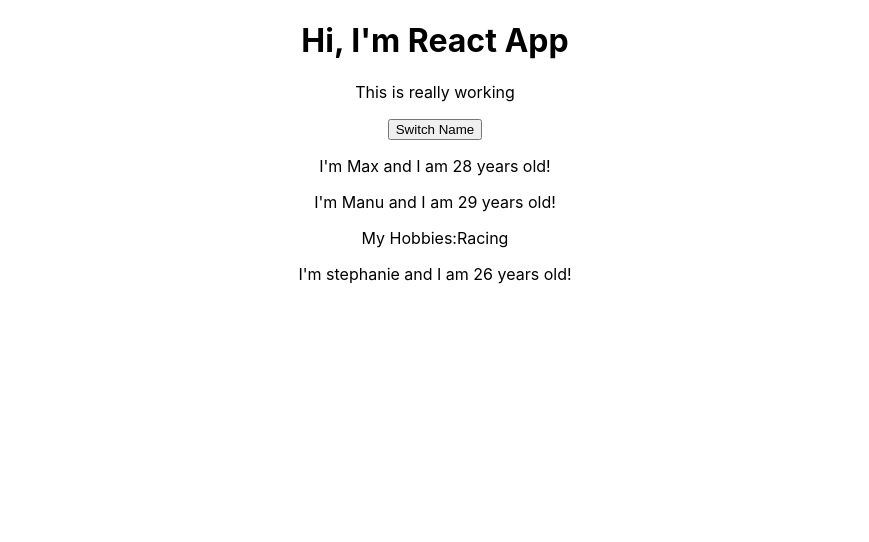
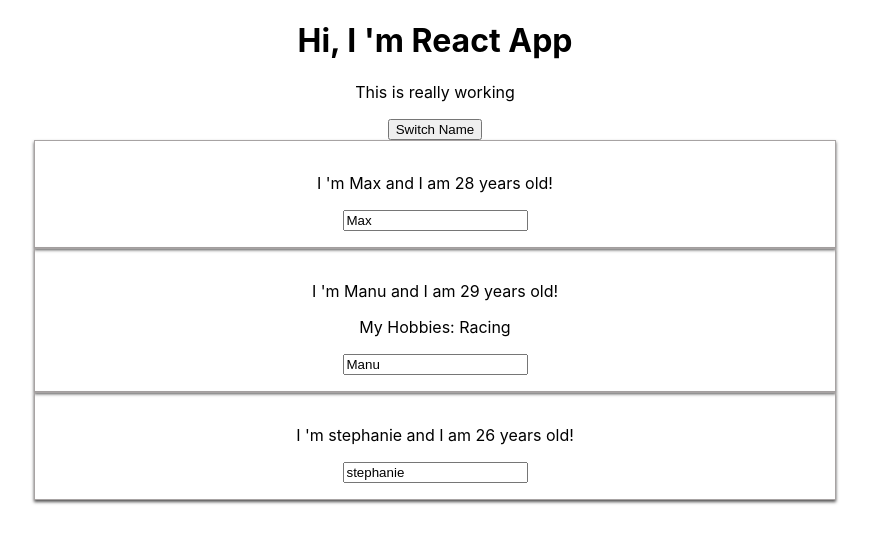
Before and after one commit to TanishkSonani/burger-builder, a React (Create React App) app: page / in a window 1280 px wide. Shown: the top 542 px of the page, without its empty margins (205-1074 px from the left). Built offline with nearby package versions, Linux system fonts and the light colour scheme.

Commit message:
added person.css

```diff
--- a/src/App.js
+++ b/src/App.js
@@ -1,56 +1,65 @@
-import React, { useState } from 'react';
-import './App.css';
-import Person from './Person/Person';
+import React, { useState } from "react";
+import "./App.css";
+import Person from "./Person/Person";
 
-const App = props => {
+const App = (props) => {
   const [personsState, setPersonsState] = useState({
     persons: [
       { name: "Max", age: 28 },
       { name: "Manu", age: 29 },
-            { name: 'stephanie', age: 26 }
+      { name: "stephanie", age: 26 },
     ],
   });
 
-    const [otherState, setOtherState] = useState('some other value');
+  const [otherState, setOtherState] = useState("some other value");
 
   console.log(personsState, otherState);
 
   const switchNameHandler = () => {
-        // console.log('was clicked!');
+    // console.log("was clicked!");
     // this.state.persons[0].name = 'Maximilian';
     setPersonsState({
       persons: [
         { name: "Maxiimilan", age: 28 },
         { name: "Manu", age: 29 },
-                { name: 'stephanie', age: 27 }
+        { name: "stephanie", age: 27 },
+      ],
+      otherState: personsState.otherState,
+    });
+  };
 
+  const nameChangeHandler = (event) => {
+    setPersonsState({
+      persons: [
+        { name: "Max", age: 28 },
+        { name: event.target.value, age: 29 },
+        { name: "stephanie", age: 26 },
       ],
-            otherState: personsState.otherState
     });
   };
 
   return (
     <div className="App">
-            <h1>Hi, I'm React App</h1>
-            <p>This is really working</p>
-            <button onClick={switchNameHandler} >Switch Name</button>
+      <h1> Hi, I 'm React App</h1> <p> This is really working </p>{" "}
+      <button onClick={switchNameHandler}> Switch Name </button>{" "}
       <Person
         name={personsState.persons[0].name}
         age={personsState.persons[0].age}
-            />
+      />{" "}
       <Person
         name={personsState.persons[1].name}
         age={personsState.persons[1].age}
-                click={switchNameHandler}>
-                My Hobbies:Racing
-            </Person>
+        click={switchNameHandler}
+        changed={nameChangeHandler}
+      >
+        My Hobbies: Racing{" "}
+      </Person>{" "}
       <Person
         name={personsState.persons[2].name}
         age={personsState.persons[2].age}
-            />
+      />{" "}
     </div>
   );
-
-}
+};
 
 export default App;
--- /dev/null
+++ b/src/Person/Person.css
@@ -0,0 +1,8 @@
+.person {
+    width: 60%;
+    margin: auto;
+    border: 1px solid rgb(167, 163, 163);
+    box-shadow: 0 2px 3px rgb(83, 82, 82);
+    padding: 16px;
+    text-align: center;
+}
--- a/src/Person/Person.js
+++ b/src/Person/Person.js
@@ -1,13 +1,17 @@
-import React from 'react';
+import React from "react";
+import "./Person.css";
 
 const person = (props) => {
-    return (
-      <div>
-          <p onClick = {props.click}>I'm {props.name} and I am {props.age} years old!</p>
-          <p>{props.children}</p>
-      </div>
-
-    )
+  return (
+    <div className="person">
+      <p onClick={props.click}>
+        {" "}
+        I 'm {props.name} and I am {props.age} years old!
+      </p>{" "}
+      <p> {props.children} </p>{" "}
+      <input type="text" onChange={props.changed} value={props.name} />{" "}
+    </div>
+  );
 };
 
 export default person;
```
Lines whose indentation alone changed are shown as unchanged.
